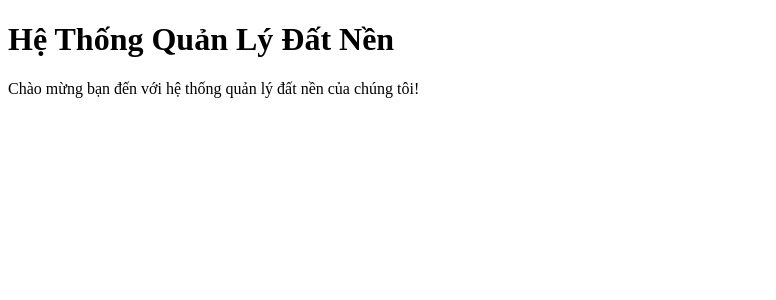
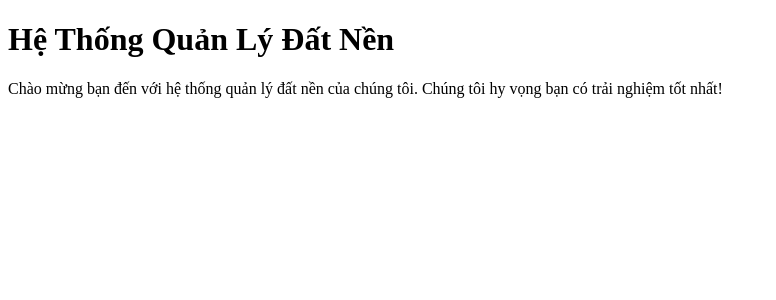
Before and after one commit to yourdiebronze7/he-thong-quan-ly-dat-nen, a React (Create React App) app: page / in a window 1280 px wide. Shown: the top 300 px of the page, without its empty margins (0-776 px from the left). Built offline with nearby package versions, Linux system fonts and the light colour scheme; the HTML template or start-up script is replaced by a standard one.

Commit message:
Update welcome message in App component

```diff
--- a/App.js
+++ b/App.js
@@ -4,7 +4,7 @@ function App() {
   return (
     <div>
       <h1>Hệ Thống Quản Lý Đất Nền</h1>
-      <p>Chào mừng bạn đến với hệ thống quản lý đất nền của chúng tôi!</p>
+      <p>Chào mừng bạn đến với hệ thống quản lý đất nền của chúng tôi. Chúng tôi hy vọng bạn có trải nghiệm tốt nhất!</p>
     </div>
   );
 }
```
